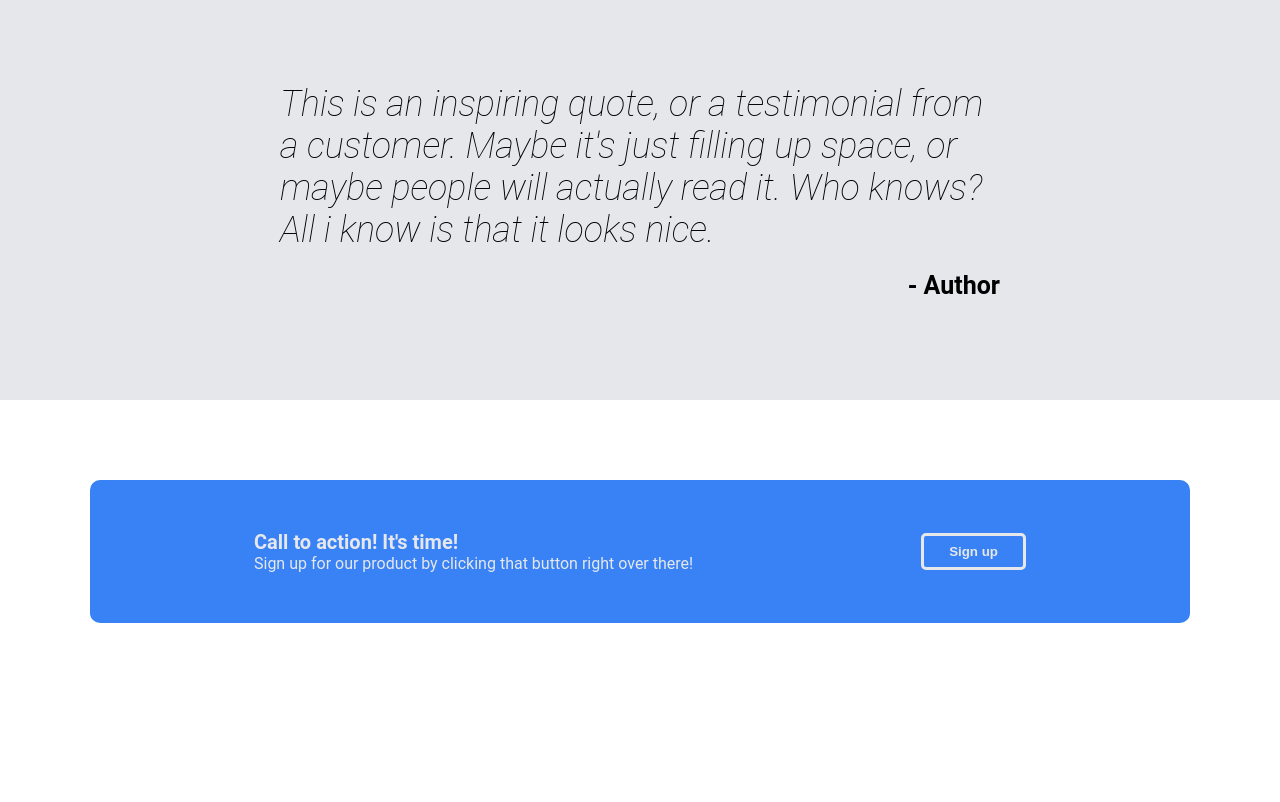
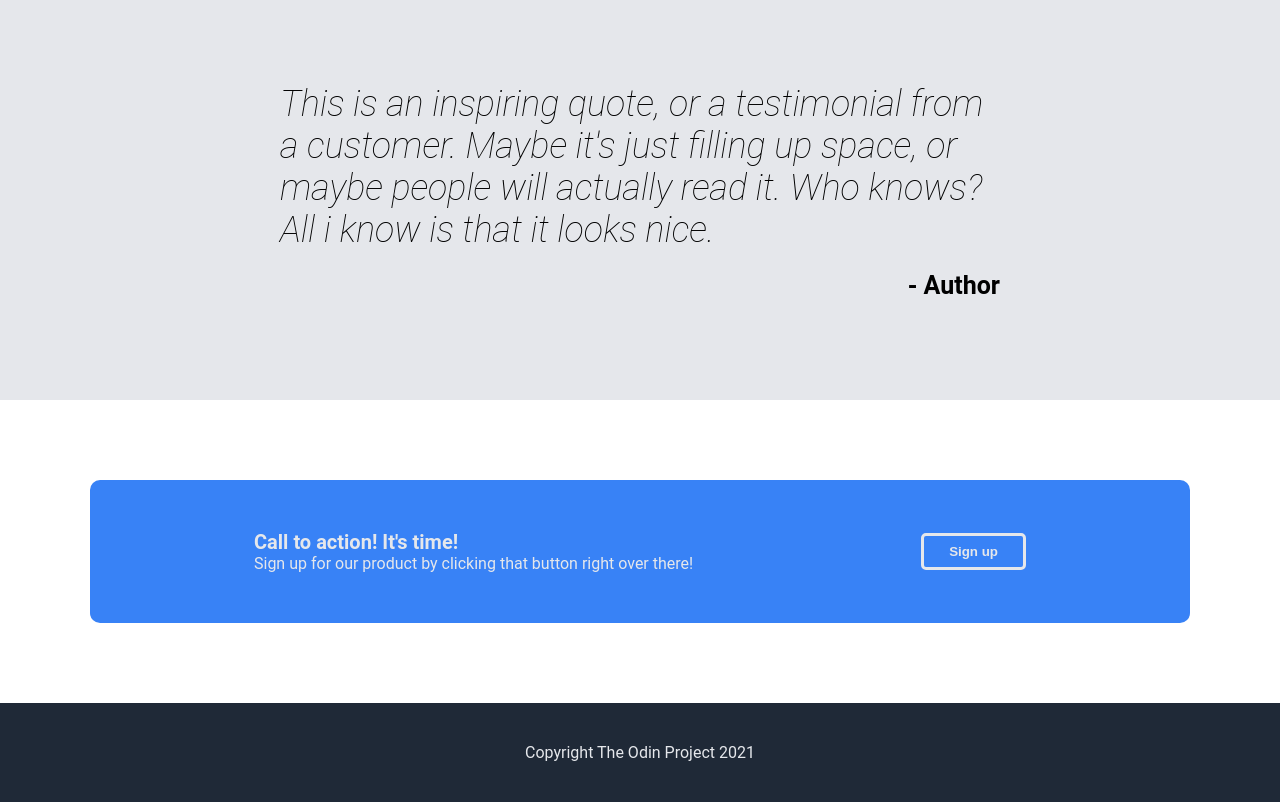
Before and after one commit to LasseRSoerensen/Landing-Page, a website built with webpack: page dist/index.html in a window 1280 px wide. Shown: the part 909-1711 px from the top of the page. Before the commit the page ends 1612 px from the top, so only its background shows below. Built offline with Linux system fonts and the light colour scheme.

Commit message:
added footer

```diff
--- a/src/style.css
+++ b/src/style.css
@@ -152,7 +152,6 @@ button {
     align-items: center;
     justify-content: space-around;
     border-radius: 10px;
-
     width: 1000px;
 }
 
@@ -163,3 +162,11 @@ button {
     font-weight: bold;
     font-size: 20px;
 }
+
+.footer {
+    background-color: #1F2937;
+    color: #E5E7EB;
+    text-align: center;
+    padding: 40px;
+
+}
```
Also changed, not shown: dist/index.html, dist/main.js.
